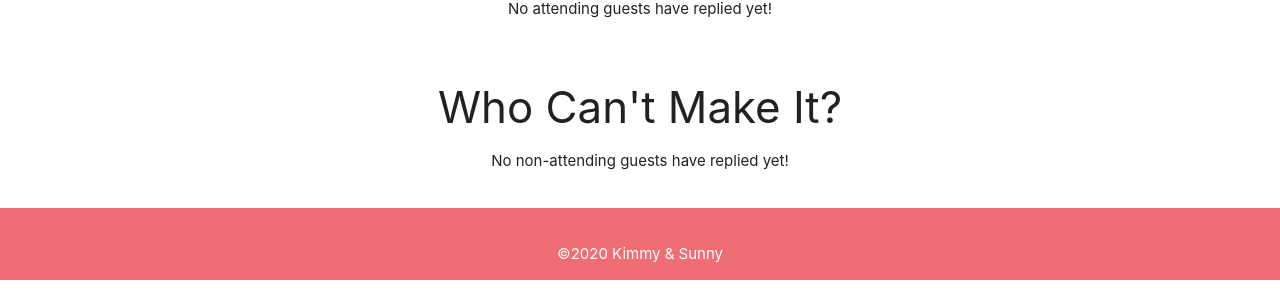
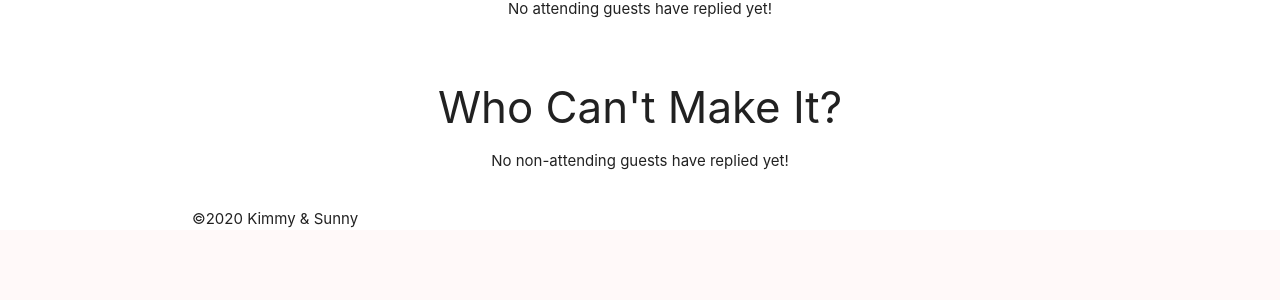
Before and after one commit to hebs87/WeddingWebsiteBackend, a Django app: page / in a window 1280 px wide. Shown: the part 641-941 px from the top of the page. After the commit the page ends 869 px from the top, so only its background shows below. Run offline with Django 3.2, Linux system fonts and the light colour scheme; data that the repository does not hold is empty; some libraries are stand-ins or nearby versions.

Commit message:
Amended footer content and styles

```diff
--- a/templates/base.html
+++ b/templates/base.html
@@ -40,12 +40,10 @@
 </main>
 
 <!--FOOTER-->
-<footer class="page-footer container-fluid">
+<footer class="footer-wrapper">
   <div class="container">
-    <div class="row center-align">
-      <div class="col s12">
-        <p>&copy;{% now 'Y' %} Kimmy &amp; Sunny</p>
-      </div>
+    <div class="footer-text">
+      <span class="copyright">&copy;</span><span>{% now 'Y' %} Kimmy &amp; Sunny</span>
     </div>
   </div>
 </footer>
```
